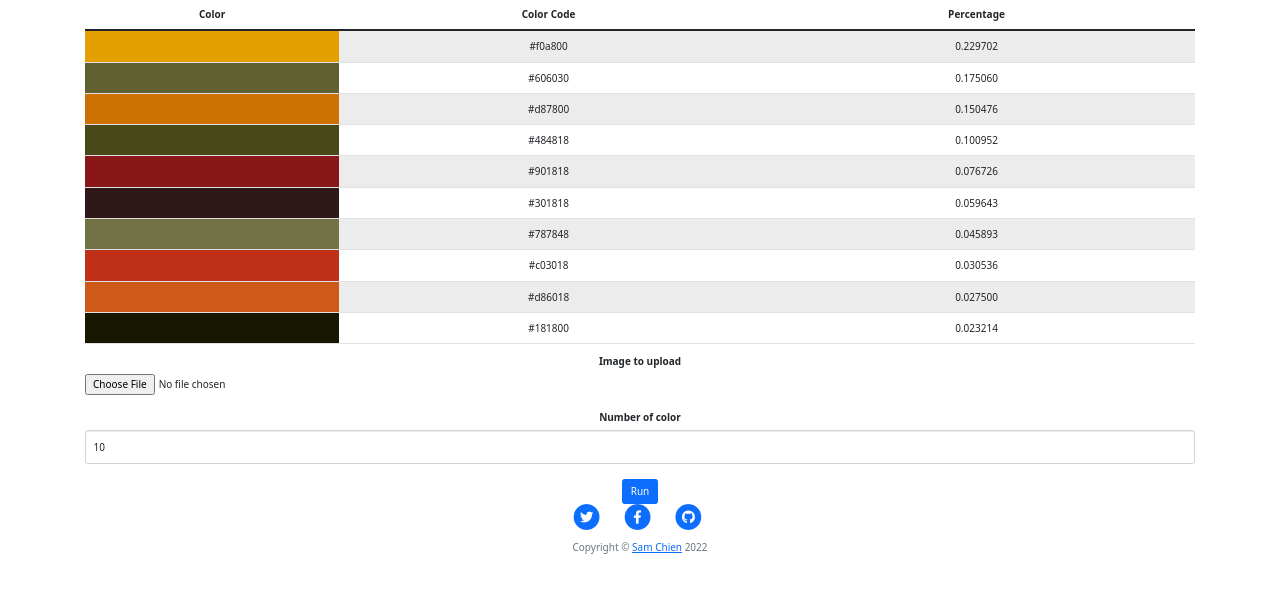
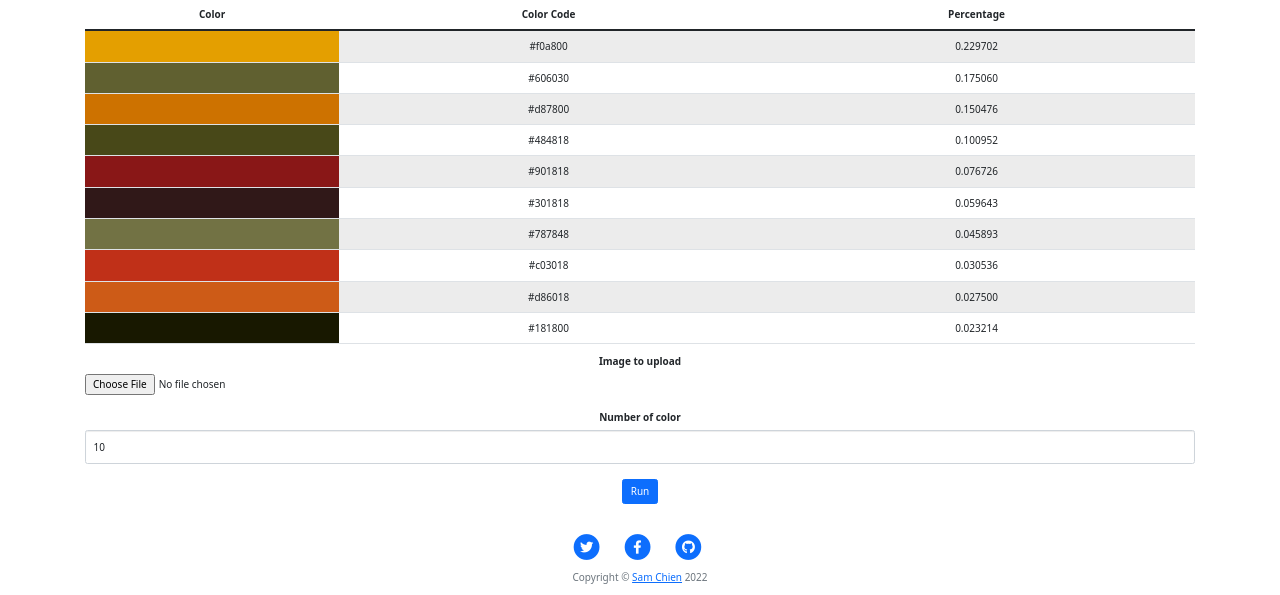
Before and after one commit to sam0chien/ImageColorPaletteGenerator, a Flask app: page / in a window 1280 px wide. Shown: the part 833-1428 px from the top of the page. Before the commit the page ends 1387 px from the top, so only its background shows below. Run offline with Flask 2, Linux system fonts and the light colour scheme; some libraries are stand-ins or nearby versions.

```diff
--- a/templates/index.html
+++ b/templates/index.html
@@ -11,7 +11,7 @@
     </div>
     <div class="container">
         <div class="docs-inner">
-            <div class="block">
+            <div class="block mb-5">
                 {% if not submit: %}
                 <img src="{{ url_for('static', filename='images/sample-image.jpg') }}" alt="sample image">
                 <table class="table table-striped table-hover">
```
